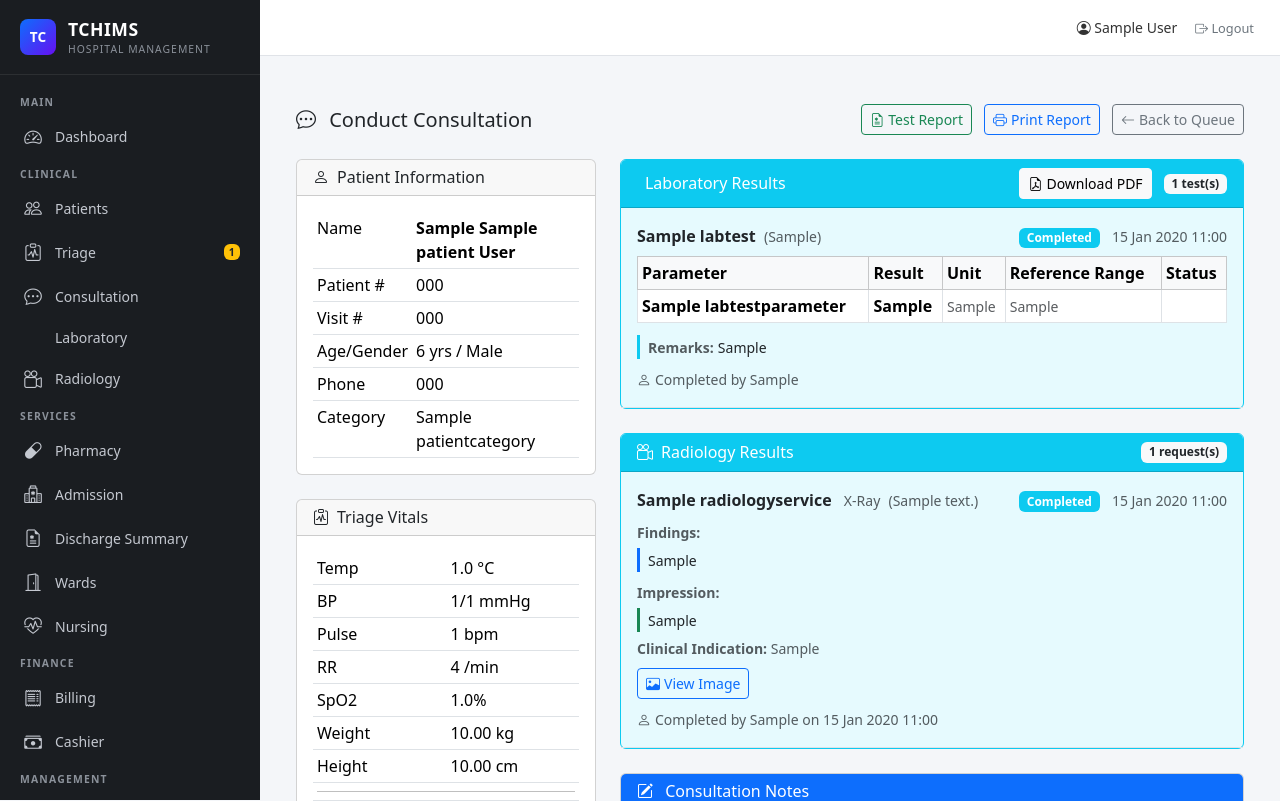
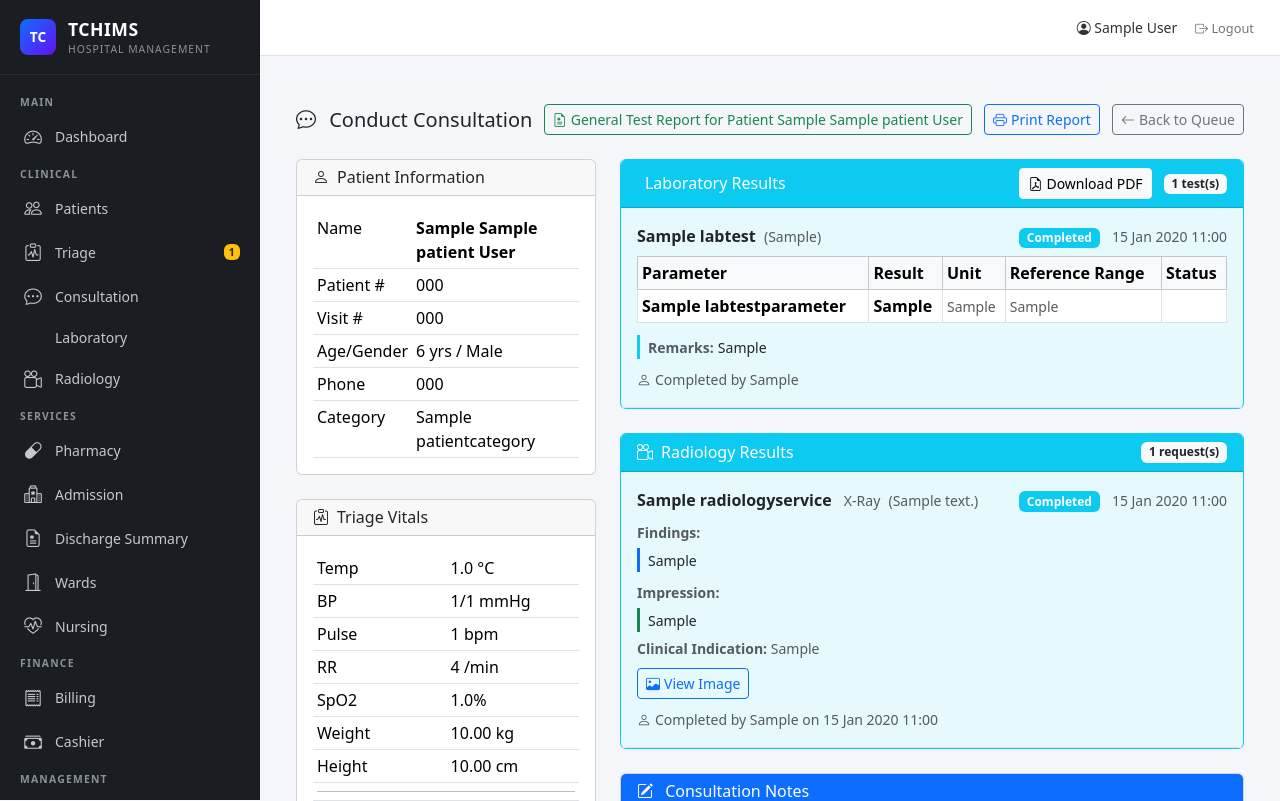
Before and after one commit to ibrahimkhalif5/TenoHC, a Django app: page /consultation/1/conduct/ in a window 1280 px wide. Shown: the top 801 px of the page. Run offline with Django 5.2, Linux system fonts and the light colour scheme; a user stored in the database is signed in; tables that the repository leaves empty hold one stand-in row (values such as "Sample post"); some libraries are stand-ins or nearby versions.

Commit message:
fix: report header to 'Lab Report', button to 'General Test Report for Patient [name]'

```diff
--- a/templates/consultation/conduct.html
+++ b/templates/consultation/conduct.html
@@ -13,7 +13,7 @@
         <div>
             <a href="{% url 'consultation:general-report' consultation_id=consultation.pk %}"
                class="btn btn-outline-success btn-sm me-2" target="_blank">
-                <i class="bi bi-file-earmark-medical me-1"></i>Test Report
+                <i class="bi bi-file-earmark-medical me-1"></i>General Test Report for Patient {{ visit.patient.full_name }}
             </a>
             <a href="{% url 'consultation:consultation-print' consultation_id=consultation.pk %}"
                class="btn btn-outline-primary btn-sm me-2" target="_blank">
--- a/templates/consultation/general_report.html
+++ b/templates/consultation/general_report.html
@@ -49,7 +49,7 @@
     <!-- Header -->
     <div class="header">
         <h2>TENOCARE HOSPITAL</h2>
-        <p>Patient Test Report</p>
+        <p>Lab Report</p>
     </div>
 
     <!-- Patient Info -->
```
